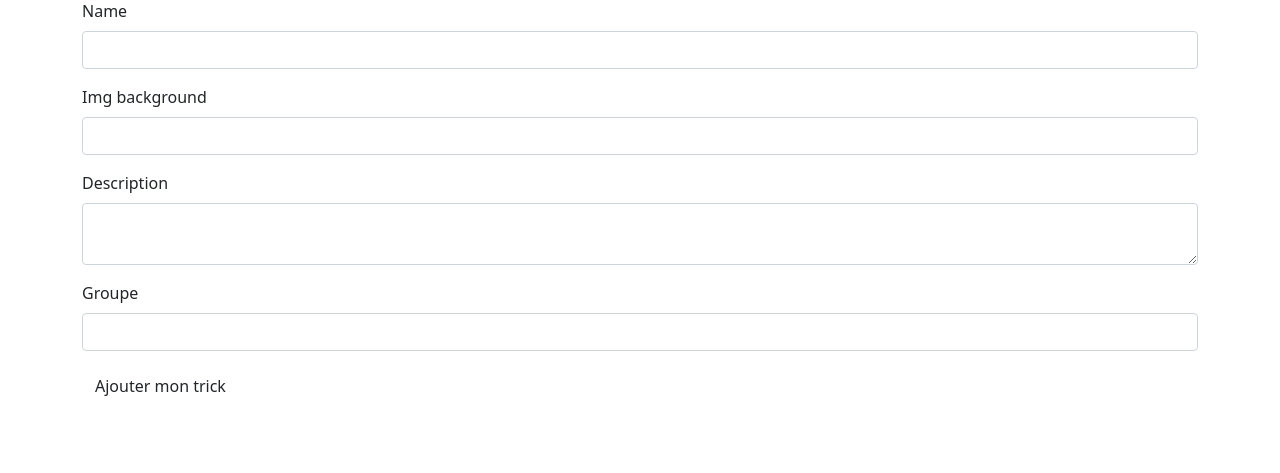
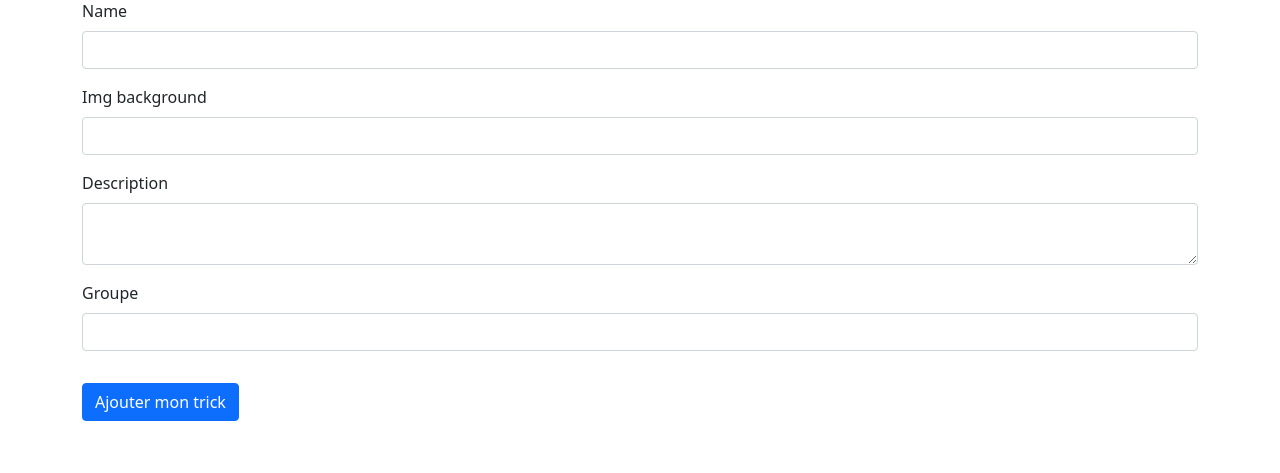
Before and after one commit to cyrilglanum/SnowTricks, a Symfony app: template templates/tricks/editTrick.html.twig in a window 1280 px wide. Shown: the part 226-699 px from the top of the page. Run offline with Twig, Linux system fonts and the light colour scheme; the template is opened without the code that fills it, so the values that code supplies are empty; form fields are guessed from the names that the template uses; some libraries are stand-ins or nearby versions.

Commit message:
st - Ajout du delete

```diff
--- a/public/css/style.css
+++ b/public/css/style.css
@@ -6,12 +6,13 @@
 
 #mainNavbar li{
     text-decoration: none;
-
+    background-color: whitesmoke;
     list-style-type: none;
 }
 
 #mainNavbar2 .nav-item{
     color:black;
+    background-color: whitesmoke;
     text-decoration: none;
     list-style-type: none;
 }
@@ -22,7 +23,7 @@
 }
 
 h2{
-    font-size: 3vw;
+    font-size: 2vw;
 }
 
 p{
--- a/templates/Index/index.html.twig
+++ b/templates/Index/index.html.twig
@@ -29,6 +29,7 @@
                             {% if user.email is defined %}
                                 {% if user.email == "cyrilg86rr@glanum.comz" %}
                                     <br><a href="{{ url('editTrick',{'trick_id' : trick.id}) }}"> Modifier le trick as</a>
+                                    <br><a href="{{ url('deleteTrick',{'id' : trick.id}) }}"> Supprimer le trick</a>
                                     {{ user.email }}
                                 {% endif %}
                             {% endif %}
--- a/templates/tricks/editTrick.html.twig
+++ b/templates/tricks/editTrick.html.twig
@@ -1,6 +1,6 @@
 {% extends 'base.html.twig' %}
 
-{% block title %}Ajouter Trick{% endblock %}
+{% block title %}Modifier Trick{% endblock %}
 
 {% block body %}
     {% for flashError in app.flashes('verify_email_error') %}
@@ -17,7 +17,7 @@
         {{ form_row(form.img_background) }}
         {{ form_row(form.description) }}
         {{ form_row(form.groupe) }}
-        <button type="submit" class="btn">Ajouter mon trick</button>
+        <button type="submit" class="mt-3 btn btn-primary">Ajouter mon trick</button>
     {{ form_end(form) }}
 </div>
 {% endblock %}
--- a/templates/tricks/newTrick.html.twig
+++ b/templates/tricks/newTrick.html.twig
@@ -17,7 +17,7 @@
         {{ form_row(form.img_background) }}
         {{ form_row(form.description) }}
         {{ form_row(form.groupe) }}
-        <button type="submit" class="btn">Ajouter mon trick</button>
+        <button type="submit" class="mt-3 btn btn-primary">Ajouter mon trick</button>
     {{ form_end(form) }}
 </div>
 {% endblock %}
```
Also changed, not shown: src/Controller/TrickController.php (+20 -0 lines), public/uploads/tricksFile/Avatar-Cyril-disc-61a754841875c.png (added), public/uploads/tricksFile/Avatar-Cyril-disc-61a754e66a13a.png (added), public/uploads/tricksFile/charte-ALAIN-FAGOT-10-08-2021-1-61a754f89f7f4.webp (added).
